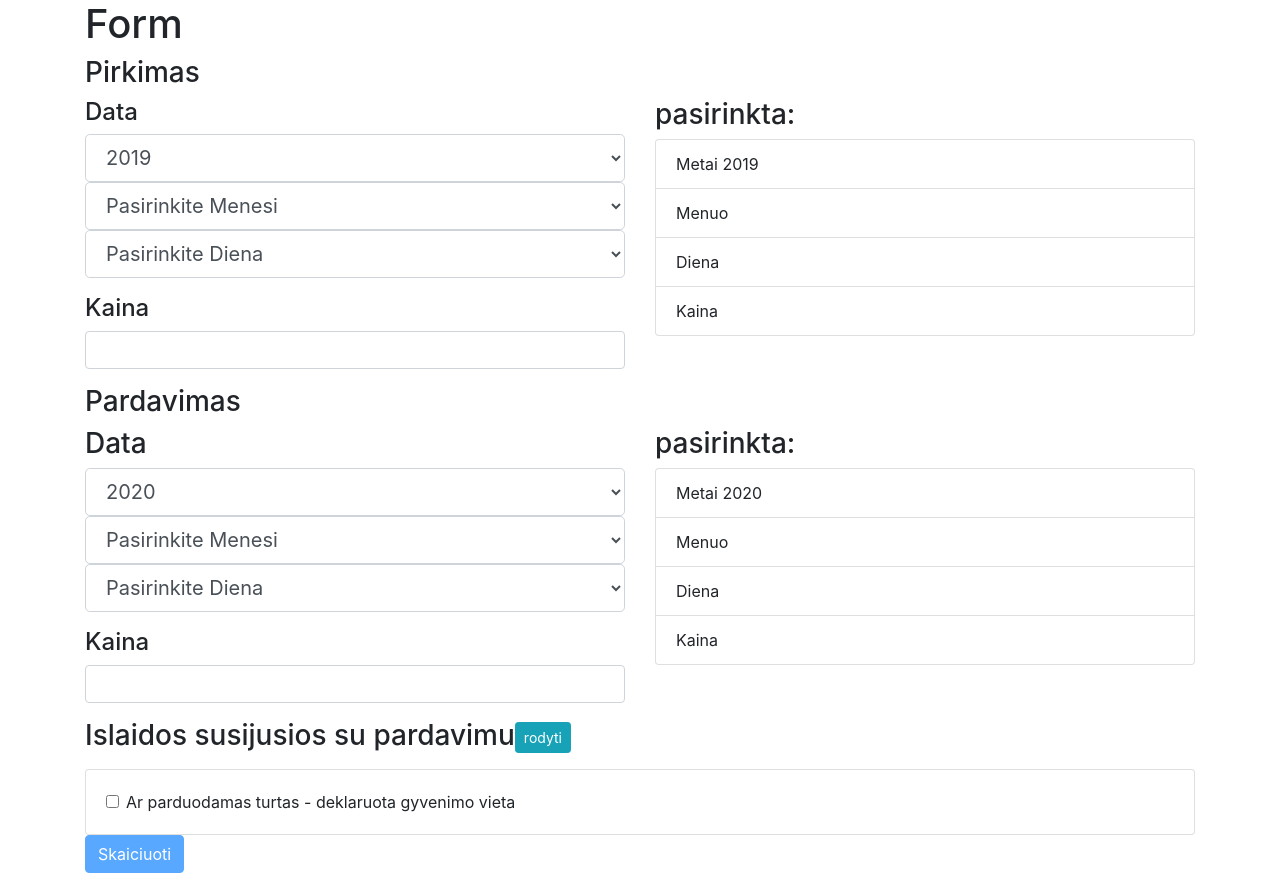
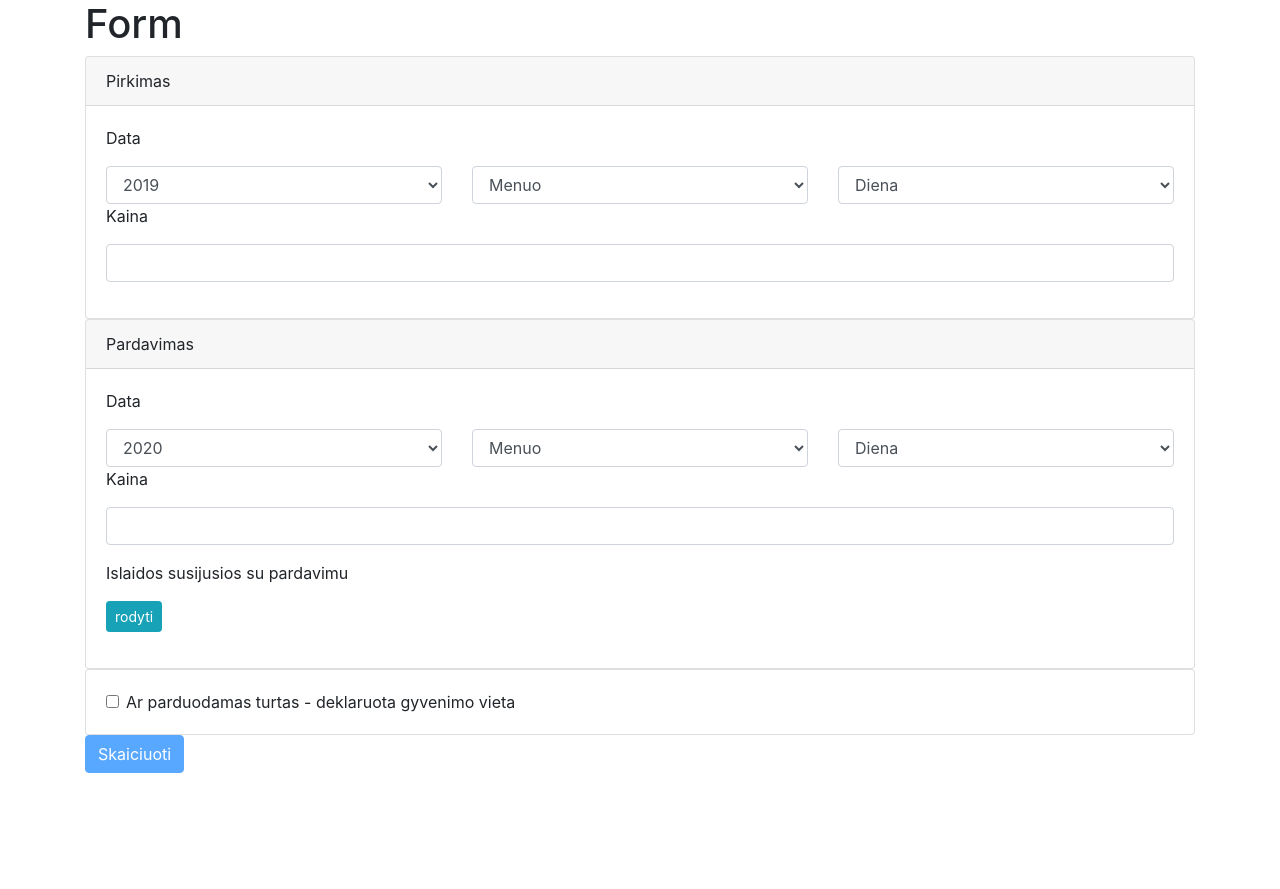
Before and after one commit to horolug/nt-duk, a React (Create React App) app: page / in a window 1280 px wide. After the commit the page ends 800 px from the top, so only its background shows below. Built offline with nearby package versions, Linux system fonts and the light colour scheme.

Commit message:
Refactoring - removed optionList, changed layout for date and price selection

```diff
--- a/src/Components/DateBlock/dateBlock.js
+++ b/src/Components/DateBlock/dateBlock.js
@@ -10,29 +10,37 @@ class DateBlock extends React.Component {
 
   render() {
     return (
-      <div className="form-group">
+      <div className="row">
+
+
+        <div className="col">
           <select
             onChange={this.props.onChange}
             name={this.props.blockType+"Year"}
-          className="form-control form-control-lg"
+            className="form-control form-control-md"
             value={this.props.year}
           >
             {this.props.years}
           </select>
+        </div>
+        <div className="col">
           <select
             onChange={this.props.onChange}
             name={this.props.blockType+"Month"}
-          className="form-control form-control-lg">
-          <option>Pasirinkite Menesi</option>
+            className="form-control form-control-md">
+            <option>Menuo</option>
             {this.props.months}
           </select>
+        </div>
+        <div className="col">
           <select
             onChange={this.props.onChange}
             name={this.props.blockType+"Day"}
-          className="form-control form-control-lg">
-          <option>Pasirinkite Diena</option>
+            className="form-control form-control-md">
+            <option>Diena</option>
             {this.props.days}
           </select>
+        </div>
       </div>
     );
   }
--- a/src/Components/Expenses/expenses.js
+++ b/src/Components/Expenses/expenses.js
@@ -30,7 +30,7 @@ class Expenses extends React.Component {
 
     return (
       <div className="form-group">
-        <h3> Islaidos susijusios su pardavimu
+        <p> Islaidos susijusios su pardavimu</p>
           <button
             onClick={(e) => this.handleClick(e) }
             data-target="expensesOpen"
@@ -38,7 +38,7 @@ class Expenses extends React.Component {
             type="button">
             {buttonText}
           </button>
-        </h3>
+
 
         <div style={infoOpen}>
           <label>Notaro mokestis</label>
--- a/src/Components/Form/form.js
+++ b/src/Components/Form/form.js
@@ -242,11 +242,12 @@ class Form extends React.Component {
     return (
       <form>
         <h1>Form</h1>
-
-        <h3> Pirkimas </h3>
+        <div className="card">
+          <div className="card-header"> Pirkimas </div>
+          <div className="card-body">
             <div className="row">
               <div className="col">
-            <h4>Data</h4>
+                <p>Data</p>
                 <DateBlock
                   blockType="purchase"
                   onChange={this.handleDate}
@@ -261,7 +262,7 @@ class Form extends React.Component {
                     return <option key={e} value={e}>{e}</option>;
                   })}
                 />
-            <h4>Kaina</h4>
+                <p>Kaina</p>
                 <div className="form-group">
                   <input
                     type="number"
@@ -270,19 +271,17 @@ class Form extends React.Component {
                     className="form-control"/>
                 </div>
               </div>
-
-          <OptionList
-            year={this.state.purchaseYear}
-            month={this.state.purchaseMonth}
-            day={this.state.purchaseDay}
-            price={this.state.purchasePrice}
-          />
             </div>
 
-        <h3> Pardavimas </h3>
+          </div>
+        </div>
+        <div className="card">
+          <div className="card-header"> Pardavimas </div>
+          <div className="card-body">
+
             <div className="row">
               <div className="col">
-            <h3> Data </h3>
+                <p> Data </p>
                 <DateBlock
                   blockType="sell"
                   onChange={this.handleDate}
@@ -297,7 +296,7 @@ class Form extends React.Component {
                     return <option key={e} value={e}>{e}</option>;
                   })}
                 />
-            <h4>Kaina</h4>
+                <p>Kaina</p>
                 <div className="form-group">
                   <input
                     type="number"
@@ -306,17 +305,16 @@ class Form extends React.Component {
                     className="form-control"/>
                 </div>
               </div>
-          <OptionList
-            year={this.state.sellYear}
-            month={this.state.sellMonth}
-            day={this.state.sellDay}
-            price={this.state.sellPrice}
-          />
             </div>
             <Expenses
               handleNotaryFee={(e) => this.handleNotaryFee(e) }
               customNotaryFee={this.state.customNotaryFee}
               notaryFee={ helpers.calculateNotaryFee(this.state.sellPrice)} />
+          </div>
+        </div>
+
+
+
 
         <QuestionCard
           onChange={(e) => this.handleQuestionCard(e)}
```
Lines whose indentation alone changed are shown as unchanged.
